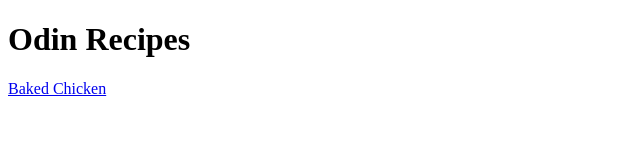
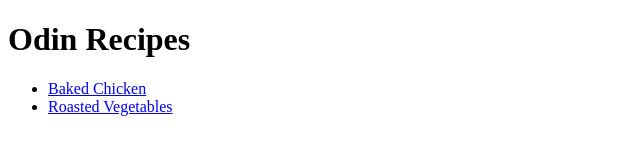
Before and after one commit to JS-1972/odin-recipes, a plain HTML site: page index.html in a window 1280 px wide. Shown: the whole page, without its empty margins (0-640 px from the left). Drawn offline with Linux system fonts and the light colour scheme.

Commit message:
Add link to roasted-vegetables page

```diff
--- a/index.html
+++ b/index.html
@@ -6,6 +6,9 @@
     </head>
     <body>
         <h1>Odin Recipes</h1>
-        <a href="recipes/baked-chicken.html">Baked Chicken</a>
+        <ul>
+            <li><a href="recipes/baked-chicken.html">Baked Chicken</a></li>
+            <li><a href="recipes/roasted-vegetables.html">Roasted Vegetables</a></li>
+        </ul>
     </body>
 </html>
```
